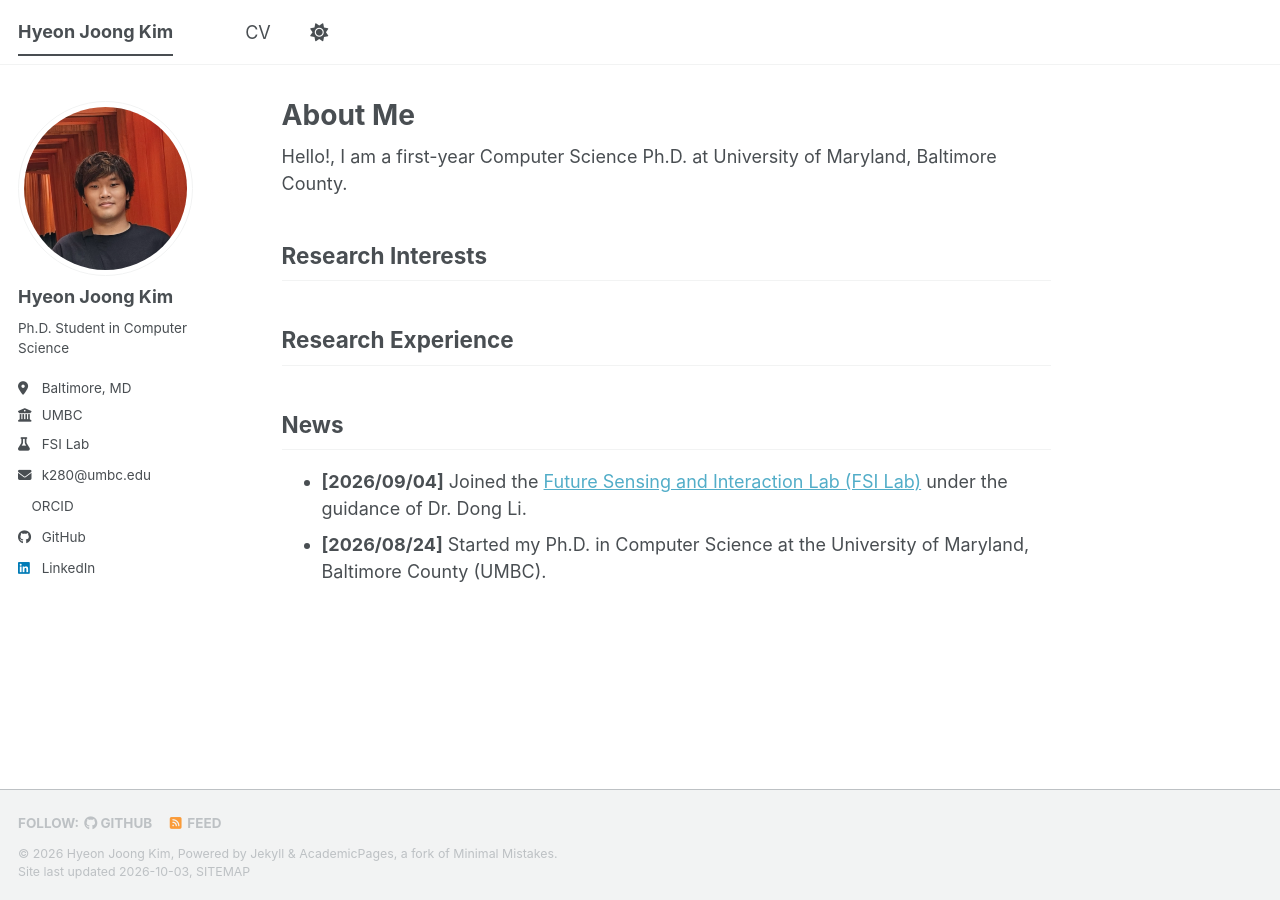
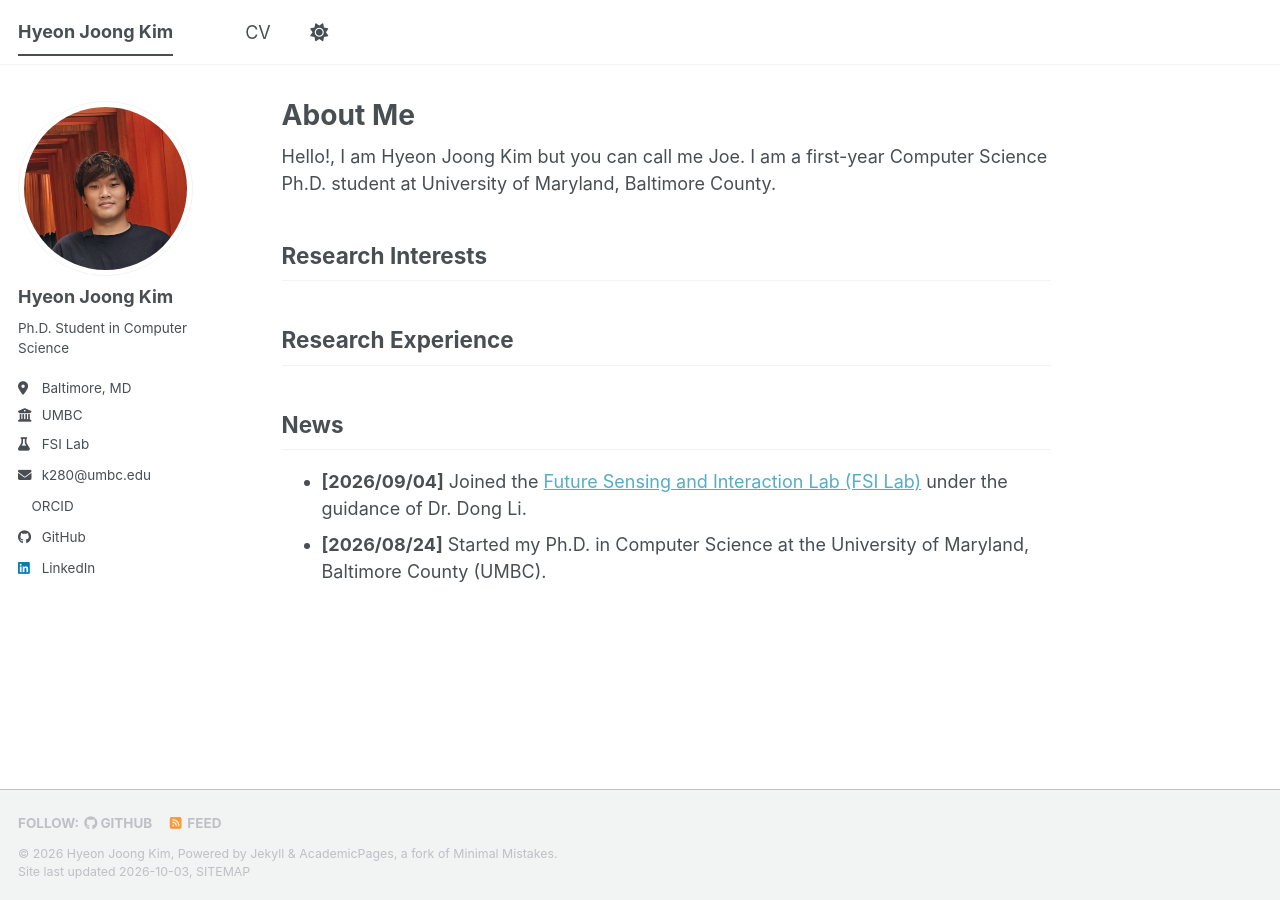
Before and after one commit to hyeonjoong-k/hyeonjoong-k.github.io, a Jekyll site: the page built from _pages/about.md, in a window 1280 px wide. Built offline with Jekyll 4.4.1, drawn with Linux system fonts in a browser that asks for light colours; a style sheet for code colours, icons or effects is not loaded.

Commit message:
Update about.md

```diff
--- a/_pages/about.md
+++ b/_pages/about.md
@@ -7,7 +7,7 @@ redirect_from:
   - /about.html
 ---
 
-Hello!, I am a first-year Computer Science Ph.D. at University of Maryland, Baltimore County.
+Hello!, I am Hyeon Joong Kim but you can call me Joe. I am a first-year Computer Science Ph.D. student at University of Maryland, Baltimore County.
 
 ## Research Interests
 
```
